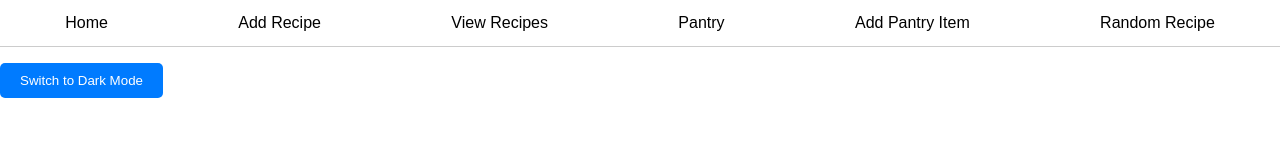
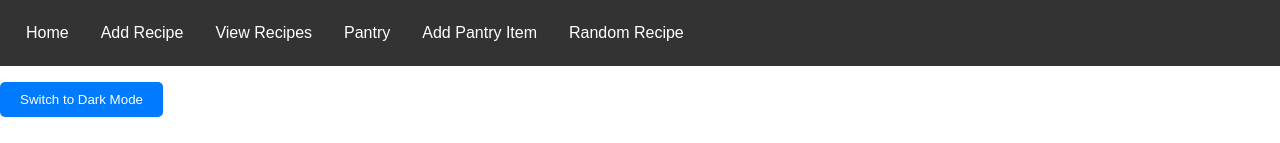
Before and after one commit to O-KenneDevWorks/RecipeStore, a React (Create React App) app in the folder web-app/: page /meal-planner in a window 1280 px wide. Shown: the top 143 px of the page. Built offline with nearby package versions, Linux system fonts and the light colour scheme; no server answers.

Commit message:
Update NavBar.css

```diff
--- a/web-app/src/components/Styling/NavBar.css
+++ b/web-app/src/components/Styling/NavBar.css
@@ -1,30 +1,27 @@
 .nav-bar {
-    background-color: var(--background-color);
-    overflow: hidden;
-    border-bottom: 1px solid #ccc;
+    background-color: #333;
+    padding: 10px;
 }
 
 .nav-bar ul {
     list-style-type: none;
     margin: 0;
     padding: 0;
-    display: flex;
-    justify-content: space-around;
+    overflow: hidden;
 }
 
-.nav-bar li {
+.nav-bar ul li {
     float: left;
 }
 
-.nav-bar li a {
+.nav-bar ul li a {
     display: block;
-    color: var(--text-color);
+    color: white;
     text-align: center;
     padding: 14px 16px;
     text-decoration: none;
 }
 
-.nav-bar li a:hover {
-    background-color: var(--link-color);
-    color: var(--button-text-color);
+.nav-bar ul li a:hover {
+    background-color: #111;
 }
```
